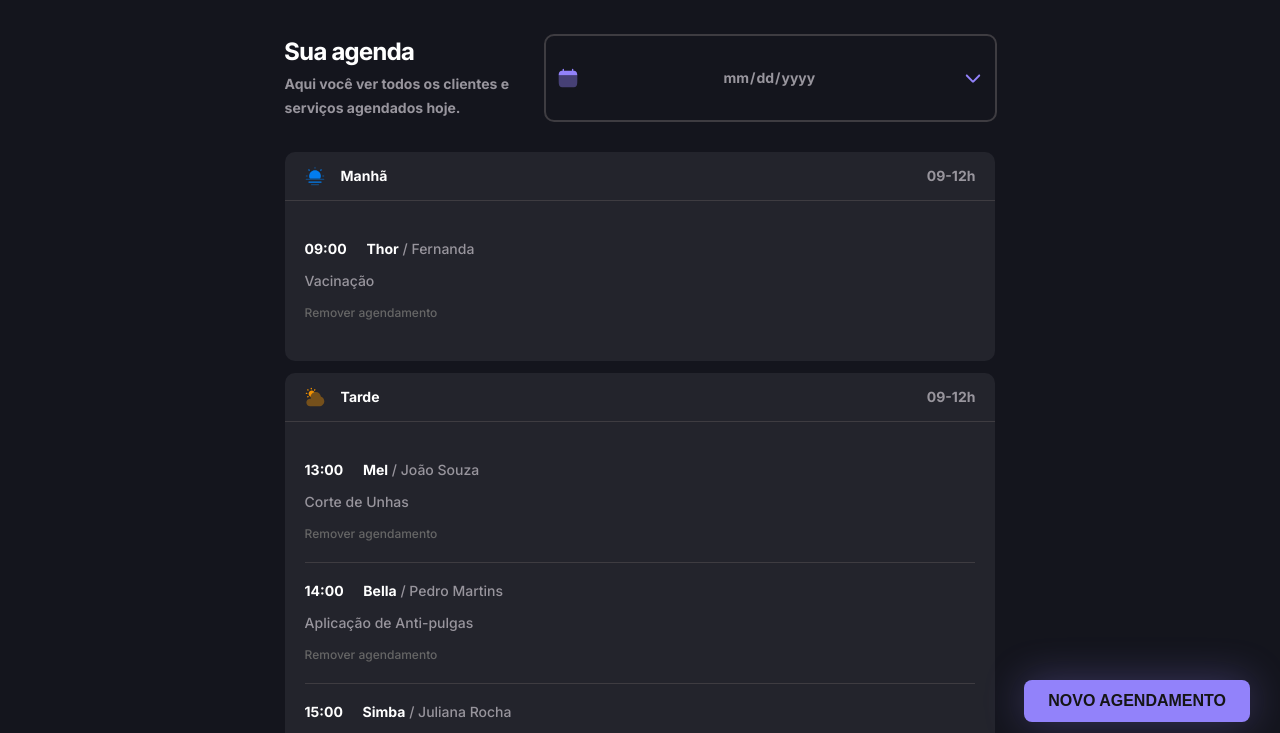
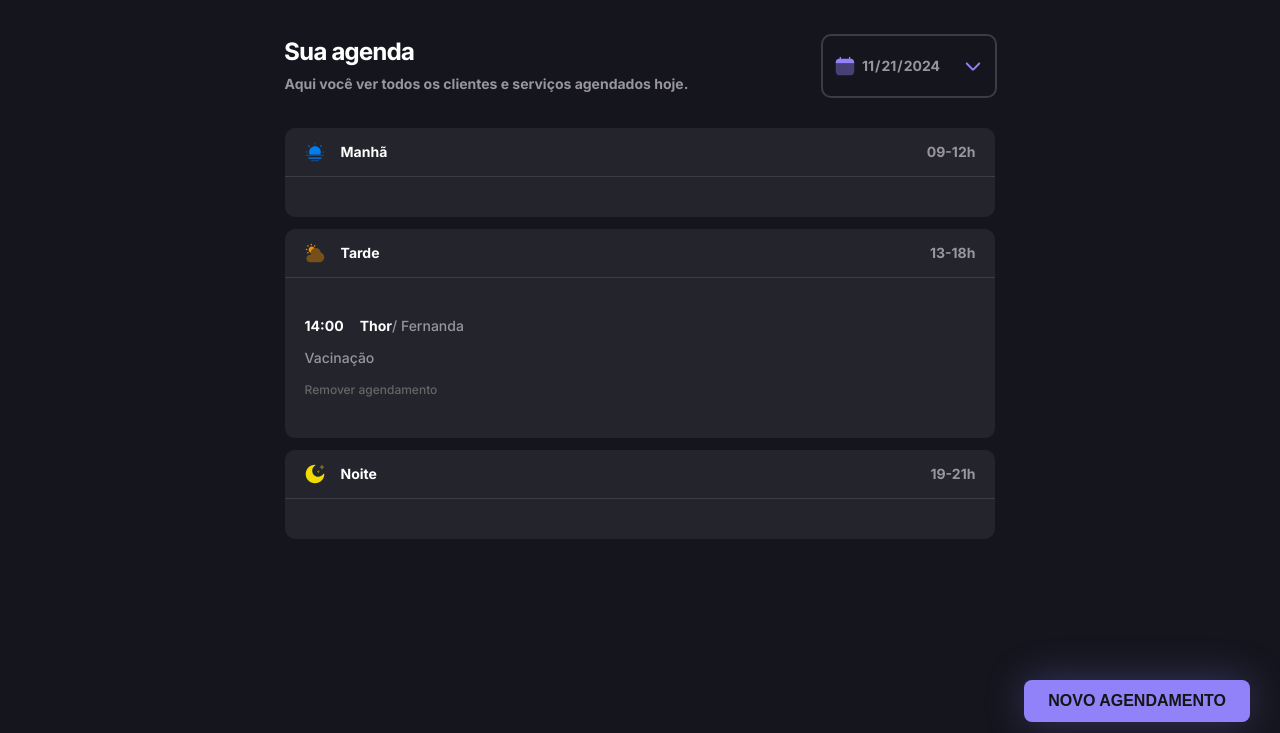
Before and after one commit to jeanpj12/mundoPet, a website built with webpack: page index.html in a window 1280 px wide. Shown: the part 54-787 px from the top of the page. Built offline with nearby package versions, Linux system fonts and the light colour scheme; data requests are answered from the project's data file.

Commit message:
implementado função de carregamento e renderização de agendamentos

```diff
--- a/index.html
+++ b/index.html
@@ -34,7 +34,7 @@
         </div>
       </div>
       <div class="cards-schedules">
-        <div class="card-area" id="morning">
+        <div class="card-area" >
           <header>
             <div>
               <img src="./src/assets/icons/Sun-Fog--Streamline-Solar.svg" />
@@ -42,8 +42,8 @@
             </div>
             <strong class="times-between"> 09-12h </strong>
           </header>
-          <div class="schedules-area">
-            <div class="schedule-item">
+          <div class="schedules-area" id="morning">
+            <!-- <div class="schedule-item">
               <div>
                 <strong class="hour">09:00</strong>
                 <span class="pet-name">Thor</span>
@@ -53,20 +53,20 @@
               <span class="service"> Vacinação </span>
 
               <span class="remove">Remover agendamento</span>
-            </div>
+            </div> -->
           </div>
         </div>
 
-        <div class="card-area" id="afternoon">
+        <div class="card-area">
           <header>
             <div>
               <img src="./src/assets/icons/Cloud-Sun-4--Streamline-Solar.svg" />
               <span>Tarde</span>
             </div>
-            <strong class="times-between"> 09-12h </strong>
+            <strong class="times-between"> 13-18h </strong>
           </header>
-          <div class="schedules-area">
-            <div class="schedule-item">
+          <div class="schedules-area" id="afternoon">
+            <!-- <div class="schedule-item">
               <div>
                 <strong class="hour">13:00</strong>
                 <span class="pet-name">Mel</span>
@@ -100,20 +100,20 @@
               <span class="service"> Tosa higiênica </span>
 
               <span class="remove">Remover agendamento</span>
-            </div>
+            </div> -->
           </div>
         </div>
 
-        <div class="card-area" id="night">
+        <div class="card-area" >
           <header>
             <div>
               <img src="./src/assets/icons/Moon-Stars--Streamline-Solar.svg" />
               <span>Noite</span>
             </div>
-            <strong class="times-between"> 09-12h </strong>
+            <strong class="times-between"> 19-21h </strong>
           </header>
-          <div class="schedules-area">
-            <div class="schedule-item">
+          <div class="schedules-area" id="night">
+            <!-- <div class="schedule-item">
               <div>
                 <strong class="hour">20:00</strong>
                 <span class="pet-name">Max</span>
@@ -125,7 +125,7 @@
               <span class="remove">Remover agendamento</span>
             </div>
           </div>
-        </div>
+        </div> -->
       </div>
     </div>
 
--- a/server.json
+++ b/server.json
@@ -1,3 +1,10 @@
 {
-    "schedules": []
+    "schedules": [
+        {
+          "clientName": "Fernanda",
+          "petName": "Thor",
+          "service": "Vacinação",
+          "when": "Thu Nov 21 2024 11:00:00 GMT-0300 (Brasilia Standard Time)"
+        }
+      ]
 }
--- /dev/null
+++ b/src/libs/dayjs.js
@@ -0,0 +1,4 @@
+import dayjs from "dayjs";
+import 'dayjs/locale/pt-br'
+
+dayjs.locale("pt-br")
--- a/src/main.js
+++ b/src/main.js
@@ -14,3 +14,4 @@ import "./styles/popup/pop-up.css"
 
 import "./modules/pop-up.js"
 import "./modules/newSchedule.js"
+import "./modules/page-load.js"
--- /dev/null
+++ b/src/modules/page-load.js
@@ -0,0 +1,5 @@
+import { schedulesDay } from "./schedules/load.js"
+
+document.addEventListener("DOMContentLoaded", function() {
+    schedulesDay()
+})
--- a/src/modules/pop-up.js
+++ b/src/modules/pop-up.js
@@ -1,3 +1,5 @@
+import dayjs from "dayjs";
+
 const addNewScheduleButton = document.querySelector(".add-schedule");
 const popUp = document.querySelector("#pop-up");
 const mainSelector = document.querySelector("main");
@@ -16,7 +18,6 @@ function handlePopUpState() {
 }
 
 export function togglePopUp() {
-    console.log("Toggle PopUP");
     popUp.classList.toggle("active");
     handlePopUpState();
   }
--- /dev/null
+++ b/src/modules/schedules/load.js
@@ -0,0 +1,17 @@
+import dayjs from "dayjs";
+import { scheduleFetchByDay } from "../../services/schedule-fetch-by-day.js";
+import { showSchedules } from "./show.js";
+
+const inputDate = document.getElementById("date");
+inputDate.value = dayjs(new Date()).format("YYYY-MM-DD");
+const date = dayjs(inputDate.value);
+
+export async function schedulesDay() {
+  try {
+    const dailySchedules = await scheduleFetchByDay({ date });
+    console.log(dayjs(dailySchedules[0].when).hour());
+    showSchedules({ dailySchedules });
+  } catch (error) {
+    console.log(error);
+  }
+}
--- /dev/null
+++ b/src/modules/schedules/show.js
@@ -0,0 +1,58 @@
+import dayjs from "dayjs";
+
+const schedulesMorning = document.getElementById("morning")
+const schedulesAfternoon = document.getElementById("afternoon")
+const schedulesNight = document.getElementById("night")
+
+
+export function showSchedules({dailySchedules}) {
+    schedulesMorning.innerHTML = ""
+    schedulesAfternoon.innerHTML = ""
+    schedulesNight.innerHTML = ""
+
+    dailySchedules.forEach((schedule) => {
+        const scheduleItem = document.createElement("div")
+        scheduleItem.classList.add("schedule-item")
+
+        const clientWrapper = document.createElement("div")
+
+        const scheduleHour = document.createElement("strong")
+        scheduleHour.classList.add("hour")
+        scheduleHour.textContent= dayjs(schedule.when).format("HH:mm")
+
+        const petName = document.createElement("span")
+        petName.classList.add("pet-name")
+        petName.textContent = schedule.petName
+
+        const clientName = document.createElement("span")
+        clientName.classList.add("client-name")
+        clientName.textContent = `/ ${schedule.clientName}`
+
+        clientWrapper.append(scheduleHour, petName, clientName)
+
+        const service = document.createElement("span")
+        service.classList.add("service")
+        service.textContent = schedule.service
+
+        const remove = document.createElement("span")
+        remove.classList.add("remove")
+        remove.textContent = "Remover agendamento"
+
+        scheduleItem.append(clientWrapper, service, remove)
+
+        const hour = dayjs(schedule.when).hour()
+        console.log(hour)
+
+        if(hour <= 12) {
+            schedulesMorning.appendChild(scheduleItem)
+        }
+
+        if (hour > 12 && hour <= 18) {
+            schedulesAfternoon.appendChild(scheduleItem)
+        }
+
+        if(hour > 18) {
+            schedulesNight.appendChild(scheduleItem)
+        }
+    })
+}
--- /dev/null
+++ b/src/services/api-config.js
@@ -0,0 +1,3 @@
+export const apiConfig = {
+    baseURL: "http://localhost:3333"
+}
--- /dev/null
+++ b/src/services/schedule-fetch-by-day.js
@@ -0,0 +1,16 @@
+import dayjs from "dayjs";
+import { apiConfig } from "./api-config.js";
+
+export async function scheduleFetchByDay({ date }) {
+  try {
+    const response = await fetch(`${apiConfig.baseURL}/schedules`);
+    const data = await response.json();
+    const dailySchedules = data.filter((schedule) =>
+      dayjs(date).isSame(schedule.when, "day")
+    );
+    return dailySchedules;
+  } catch (error) {
+    console.log(error);
+    alert("Não foi possível buscar os agendamentos do dia selecionado");
+  }
+}
--- a/src/styles/inputs/date.css
+++ b/src/styles/inputs/date.css
@@ -1,5 +1,5 @@
 .input-date {
-  max-width: 100%;
+  max-width: 10.75rem;
   width: 100%;
   outline: 2px solid var(--border-primary);
   border-radius: 0.5rem;
--- a/src/styles/popup/pop-up.css
+++ b/src/styles/popup/pop-up.css
@@ -3,7 +3,6 @@
     inset: 0;
     z-index: 100;
     display: none;
-
 
     .popup-wrapper {
         width: 100%;
@@ -29,13 +28,43 @@
             gap: 1rem;
         }
     }
+
+    .input-date {
+        max-width: 100%;
+    }
 }
 
 .active {
     display: flex;
     justify-content: center;
     align-items: center;
+    animation: open-pop-up 300ms ease-in-out;
 }
+
+@keyframes close-pop-up {
+    0% {
+        scale: 1;
+    }
+
+    100% {
+        scale: 0;
+    }
+}
+
+
+@keyframes open-pop-up {
+    0% {
+        scale: 0.5;
+    }
+    50% {
+        scale: 1.1;
+    }
+
+    100% {
+        scale: 1;
+    }
+}
+
 
 @media (width > 80em) {
     #close-pop-up {
```
Also changed, not shown: dist/index.html, dist/main.js.
